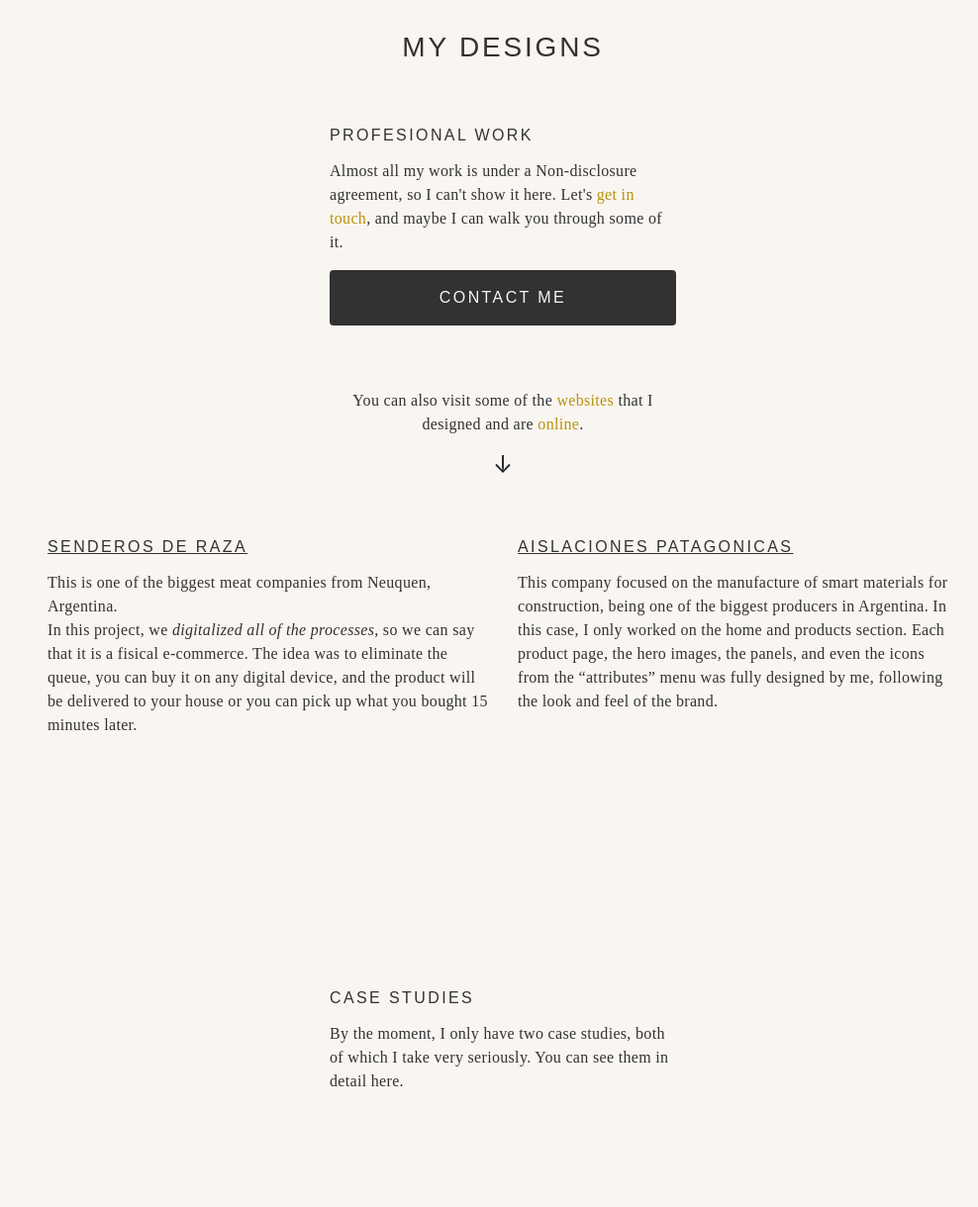
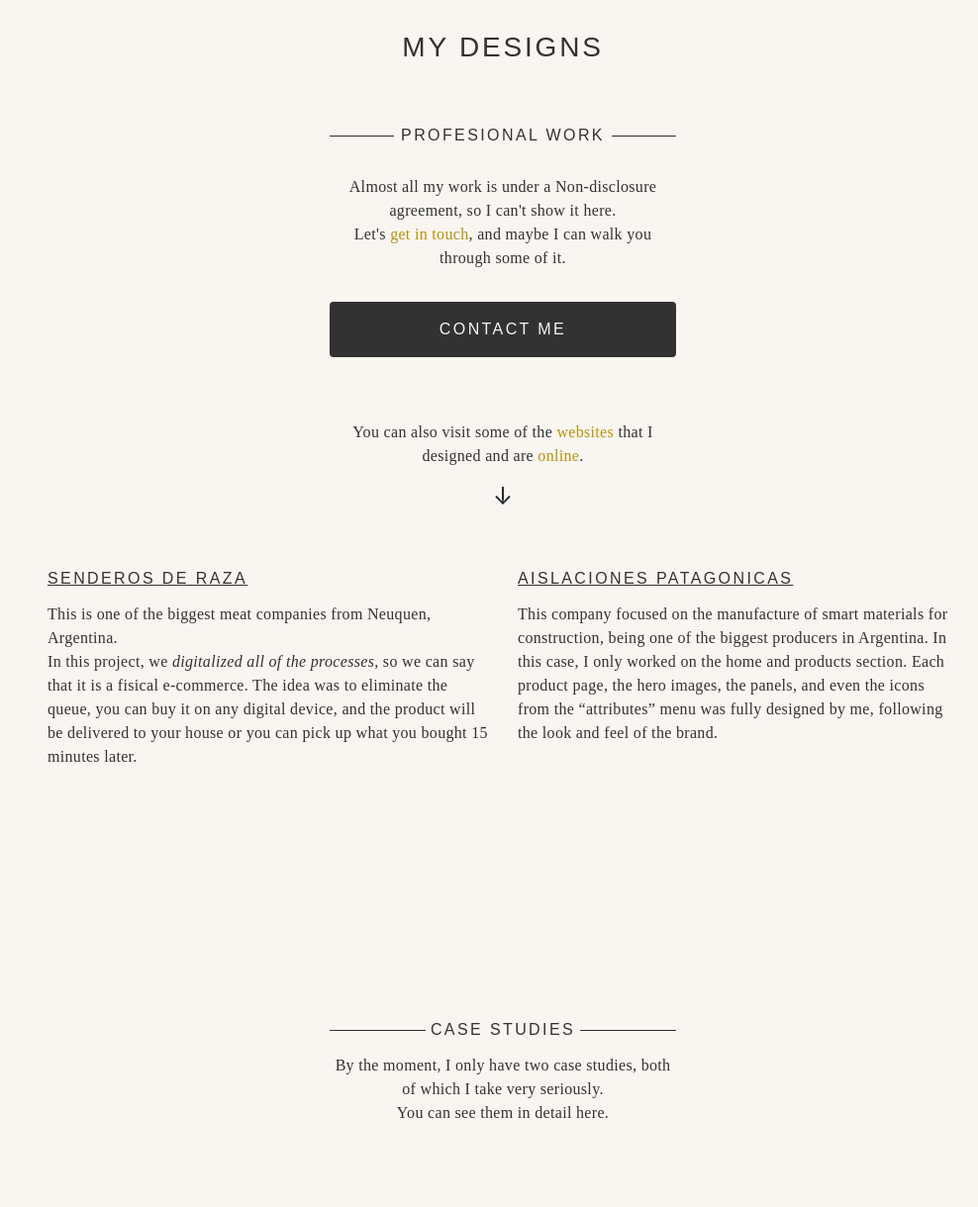
Before and after one commit to maufernandezdev/iru-arostegui, a website: page index.html in a window 1536 px wide. Shown: the part 920-2140 px from the top of the page at 99% size, without its empty margins (260-1248 px from the left). Drawn offline with nearby package versions, Linux system fonts and the light colour scheme; a web font is replaced by a local one.

Commit message:
changes related to after and before properties

```diff
--- a/index.html
+++ b/index.html
@@ -34,10 +34,10 @@
     <header id="header">
       <nav class="menu">
           <div class="logo">
+            <img src="images/Logo.png" alt="logo">
             <a href="#" class="btn-menu" id="btn-menu">
               <i class='icono bx bx-menu'></i>
             </a>
-            <img src="images/Logo.png" alt="logo">
           </div>
 
           <div class="enlaces" id="enlaces">
@@ -86,9 +86,9 @@
             <div class="description">
               <div class="profesional-work">
 
-                <h3> <span>Profesional work</span> </h3>
+                <h3 translate="no">Profesional work</h3>
 
-                <p>Almost all my work is under a Non-disclosure agreement, so I can't show it here. Let's <span>get in touch</span>, and maybe I can walk you through some of it.</p>
+                <p class="first-paragraph">Almost all my work is under a Non-disclosure agreement, so I can't show it here. <br> Let's <span>get in touch</span>, and maybe I can walk you through some of it.</p>
                 <a href="mailto:iru.arostegui@gmail.com" class="secondary">contact me</a>
                 <p class="detail">You can also visit some of the <span>websites</span> that I designed and are <span>online</span>.</p>
                 <div class="content-icon">↓</div>
@@ -110,8 +110,8 @@
               </div>
 
               <div class="case-studies">
-                <h3 class="case-studies-title">case studies</h3>
-                <p class="case-studies-paragraph">By the moment, I only have two case studies, both of which I take very seriously. You can see them in detail here.</p>
+                <h3 class="case-studies-title" translate="no">case studies</h3>
+                <p class="case-studies-paragraph">By the moment, I only have two case studies, both of which I take very seriously. <br> You can see them in detail here.</p>
               </div>
 
             </div>
@@ -174,8 +174,7 @@
           <div class="ui-challenge">
             <div class="ui-challenge__content">
               <div class="first-block">
-                <h3 class="ui-challenge-title">UI Challenge</h3>
-                <!-- <img src="images/ui-challenge-title.png" alt="ui-title" class="img-title"> -->
+                <h3 class="ui-challenge-title" translate="no">UI Challenge</h3>
                 <p>I have multiple UI Challenge to show, some of witch I design live in the U nerd Youtube channel.</p>
               </div>
               <img src="images/Image--Dribble.png" alt="Dribble">
--- a/scss/styles.scss
+++ b/scss/styles.scss
@@ -187,7 +187,7 @@
               //display: none;
               text-decoration: none;
               align-self: center;
-              margin-right: 10px;
+              // margin-right: 10px;
               width: 42px;
               height: 42px;
 
@@ -201,10 +201,10 @@
           }
 
           img {
-
-            width: 50px;
-            height: 25px;
+            width: 40px;
+            height: 20px;
             margin: 20px 5px;
+            margin-left: 10px;
           }
       }
   }
@@ -593,7 +593,6 @@
           .profesional-work {
 
               h3{
-                span{
                   width: 100%;
                   width: 230px;
                   height: 16px;
@@ -617,14 +616,16 @@
                       content: '';
                       // width: 123px;
                       // width: 100%;
-                      width: 100px;
+                      width: 130px;
                       height: 1px;
                       position: absolute;
                       background-color: $black;
-                      left: 67%;
+                      left: 60%;
+                      @media screen and (min-width: 390px)
+                      {
+                        width: 135px;
                       }
                   }
-
             }
 
           }
@@ -680,6 +681,7 @@
                 }
                 .aislaciones{
                     height: 192px;
+                    height: auto;
                     margin-bottom: 136px;
                 }
             }
@@ -712,11 +714,15 @@
                       content: '';
                       // width: 123px;
                       // width: 100%;
-                      width: 205px;
+                      width: 190px;
                       height: 1px;
                       position: absolute;
                       background-color: $black;
-                      left: 10.5rem;
+                      left: 44%;
+                      @media screen and (min-width: 390px)
+                      {
+                        width: 197px;
+                      }
                   }
               }
               .case-studies-paragraph{
@@ -814,12 +820,17 @@
                     content: '';
                     // width: 123px;
                     // width: 100%;
-                    width: 205px;
+                    width: 183px;
                     height: 1px;
                     position: absolute;
                     background-color: $white;
-                    left: 10.5rem;
+                    left: 45.5%;
+                    @media screen and (min-width: 390px)
+                    {
+                      width: 192px;
                     }
+                }
+
               }
               p{
                 color: $white;
@@ -869,38 +880,31 @@
 
                 text-align: center;
                 justify-content: center;
-                width: auto;
-
-                span{
+                width: 100%;
                 background-color: $white;
+                // background-color: red;
                 &::after{
                   content: '';
-                    // width: 123px;
-                    // width: 100%;
                   width: 0px;
+                  width: 65px;
                   height: 1px;
                   position: absolute;
                   background-color: $black;
-                    left: 31.2rem;
-                    left: 36rem;
-                    left: 28rem;
-                    // z-index: -2;
+                  left:calc(50% - 175px);
                 }
                 &::before{
                   content: '';
-                    // width: 123px;
-                    // width: 100%;
                   width: 0px;
+                  width: 65px;
                   height: 1px;
                   position: absolute;
                   background-color: $black;
-                    right: 31.2rem;
-                    right: 36rem;
-                    right: 28rem;
-                    z-index: -2;
+                  right: calc(50% - 175px);
                 }
               }
-
+              .first-paragraph{
+                text-align: center;
+                margin: 32px 0px;
               }
               .content-icon{
                 text-align: center;
@@ -937,11 +941,30 @@
               width: 350px;
               margin: 0px auto;
               .case-studies-title{
-
+                justify-content: center;
                 &::after{
+                  content: '';
                   width: 0px;
+                  width: 97px;
+                  height: 1px;
+                  position: absolute;
+                  background-color: $black;
+                  left: 31rem;
+                  left:calc(50% - 175px);
+                }
+                &::before{
+                  content: '';
+                  width: 0px;
+                  width: 97px;
+                  height: 1px;
+                  position: absolute;
+                  background-color: $black;
+                  right: calc(50% - 175px);
                 }
               }
+            }
+            .case-studies-paragraph{
+              text-align: center;
             }
 
           }
@@ -1021,8 +1044,29 @@
                   margin: 0;
                   margin-bottom: 16px;
                   justify-content: center;
+
                   &::after{
-                    width: 0;
+                    content: '';
+                    width: 0px;
+                    width: 95px;
+                    height: 1px;
+                    position: relative;
+                    background-color: $white;
+                    // left: 31rem;
+                    left: 0.5rem;
+                    // left:calc(1.5%);
+                  }
+
+                  &::before{
+                    content: '';
+                    width: 0px;
+                    width: 95px;
+                    height: 1px;
+                    position: relative;
+                    background-color: $white;
+                    right: 0.5rem;
+                    // margin-right: 0.5rem;
+                    // right: calc(75% - 175px);
                   }
                 }
                 p{
@@ -1102,7 +1146,7 @@
           .primary,
           .secondary{
             width:260px;
-            padding: 0;
+            // padding: 0;
             margin: 0px 15px;
           }
           .primary{
```
Also changed, not shown: css/styles.css, 1 other file. Lines whose indentation alone changed are shown as unchanged.
